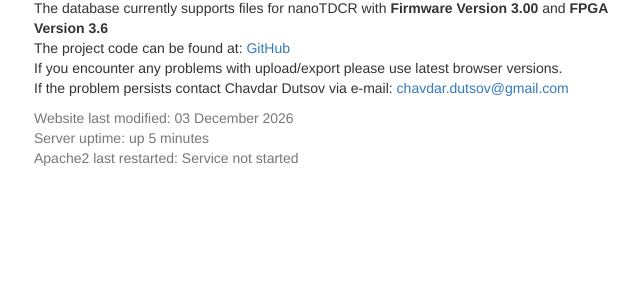
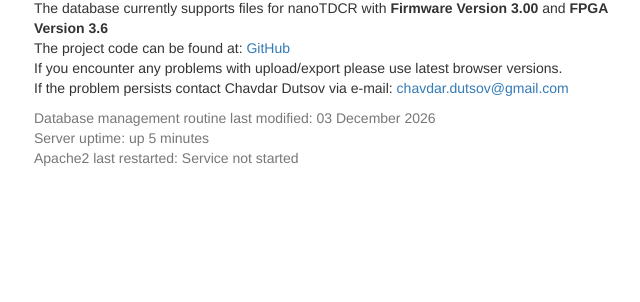
Before and after one commit to cdutsov/tdcr_analysis-v2, a Flask app: page /about in a window 1280 px wide. Shown: the part 137-439 px from the top of the page, without its empty margins (301-941 px from the left). Run offline with Flask 2, Linux system fonts and the light colour scheme; parts of the project's set-up code (start-up, migrations or seed data) failed here and were passed over; some libraries are stand-ins or nearby versions.

Commit message:
change about page

```diff
--- a/app/templates/about.html
+++ b/app/templates/about.html
@@ -10,7 +10,7 @@
            If you encounter any problems with upload/export please use latest browser versions.<br>
            If the problem persists contact Chavdar Dutsov via e-mail:
             <a href="mailto:chavdar.dutsov@gmail.com" target="_blank">chavdar.dutsov@gmail.com</a><br>
-        <p class="text-muted">Website last modified: {{ modified }}<br>
+        <p class="text-muted">Database management routine last modified: {{ modified }}<br>
                               Server uptime: {{ uptime }}<br>
                               Apache2 last restarted: {{ apache_uptime }}</p></p>
     </div>
```
